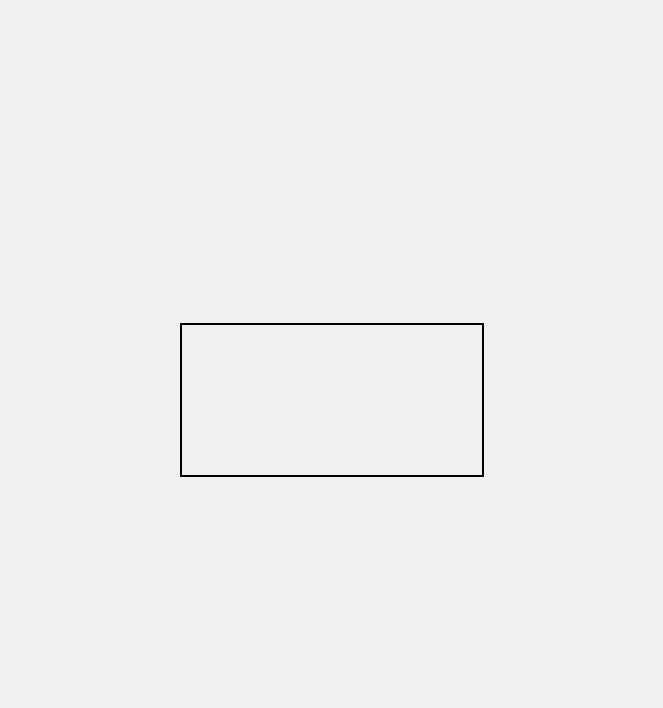
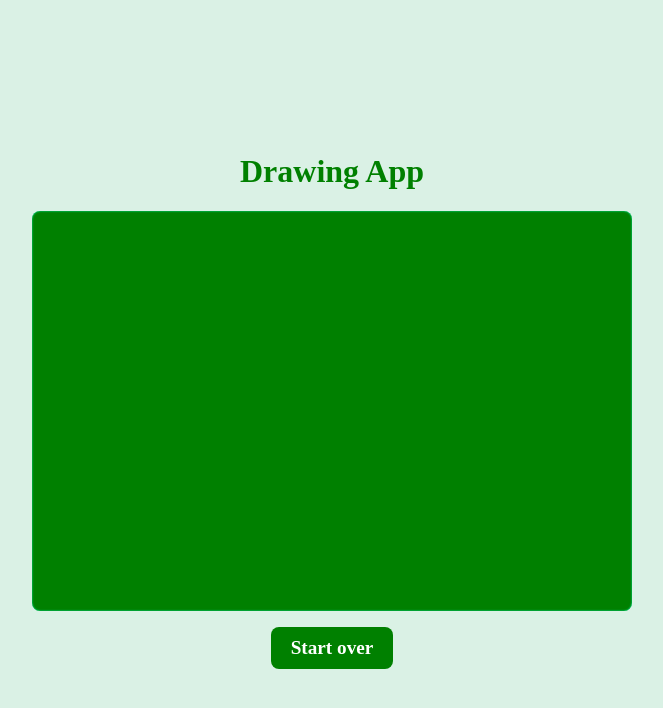
Before and after one commit to ac-webdesign/Javascript-Projects, a plain HTML site: page Drawing app/index.html in a window 1280 px wide. Shown: the whole page, without its empty margins (308-971 px from the left). Drawn offline with Linux system fonts and the light colour scheme; files that its build step writes are made by us from their sources.

Commit message:
drawing app added

```diff
--- a/Drawing app/index.html
+++ b/Drawing app/index.html
@@ -7,6 +7,9 @@
     <link rel="stylesheet" href="styles.css">
 
     <style>
+        *{
+            font-family: 'Poppins';
+        }
         body {
             margin: 0;
             padding: 0;
@@ -14,17 +17,43 @@
             justify-content: center;
             align-items: center;
             height: 100vh;
-            background-color: #f0f0f0;
+            background-color: #daf1e5;
+            flex-direction: column;
         }
 
         canvas {
-            border: 2px solid #000;
+            border-radius: 8px;
+            background-color: green;
+            box-shadow: inset 0 0 2px rgb(0, 255, 191);
+            width: 600px;
+            height: 400px;
+            cursor: crosshair;
         }
-
+        h1{
+            color: green;
+        }
+        button{
+            margin-top: 16px;
+            padding: 10px 20px;
+            border: none;
+            border-radius: 8px;
+            box-shadow: 0 0 px green;
+            background-color: green;
+            color: white;
+            font-size: 1.2rem;
+            cursor: pointer;
+        }
     </style>
 </head>
 <body>
-    <canvas id="drawingCanvas"></canvas>
+    <h1>Drawing App</h1>
+    <canvas id="drawingCanvas" width="600" height="400"></canvas>
+    <div class="tools">
+        <div class="pen-color"></div>
+        <div class="pen-size"></div>
+        <div class="board-size"></div>
+    </div>
+    <button id="resetButton" onclick="resetCanvas()">Start over</button>
 
     <script>
         // Get the canvas element and its context
@@ -33,9 +62,9 @@ const context = canvas.getContext('2d');
 
         // Set initial drawing properties
         let isDrawing = false;
-context.lineWidth = 5;
+        context.lineWidth = 7;
         context.lineCap = 'round';
-context.strokeStyle = '#000';
+        context.strokeStyle = '#fff';
 
         // Function to start drawing
         function startDrawing(event) {
@@ -53,8 +82,9 @@ function stopDrawing() {
         function draw(event) {
             if (!isDrawing) return;
 
-    const x = event.clientX - canvas.offsetLeft;
-    const y = event.clientY - canvas.offsetTop;
+            const rect = canvas.getBoundingClientRect();
+            const x = event.clientX - rect.left;
+            const y = event.clientY - rect.top;
 
             context.lineTo(x, y);
             context.stroke();
@@ -62,6 +92,9 @@ function draw(event) {
             context.moveTo(x, y);
         }
 
+        function resetCanvas() {
+            context.clearRect(0, 0, canvas.width, canvas.height);
+        }
         // Event listeners to start and stop drawing
         canvas.addEventListener('mousedown', startDrawing);
         canvas.addEventListener('mouseup', stopDrawing);
```
Lines whose indentation alone changed are shown as unchanged.
